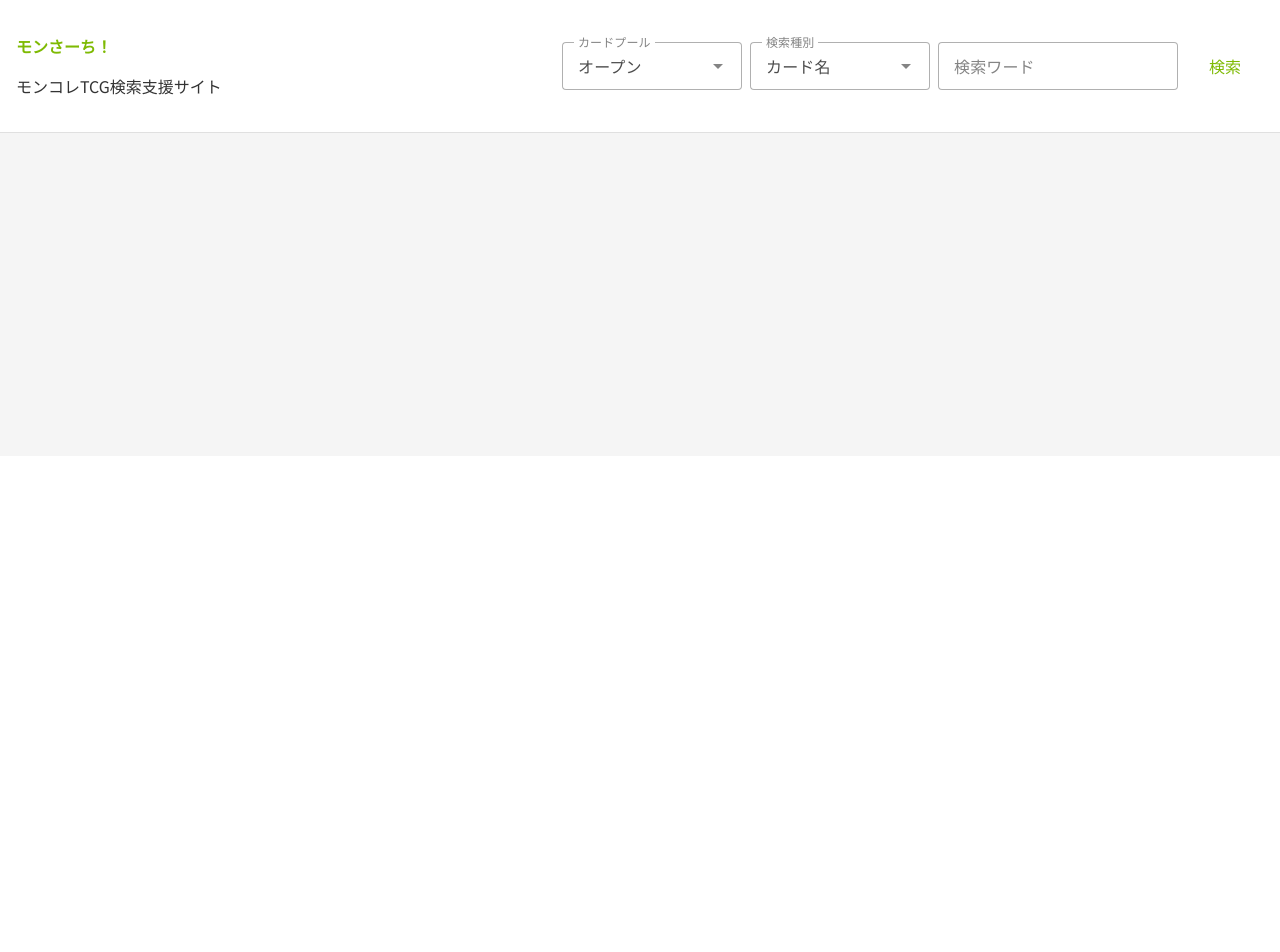
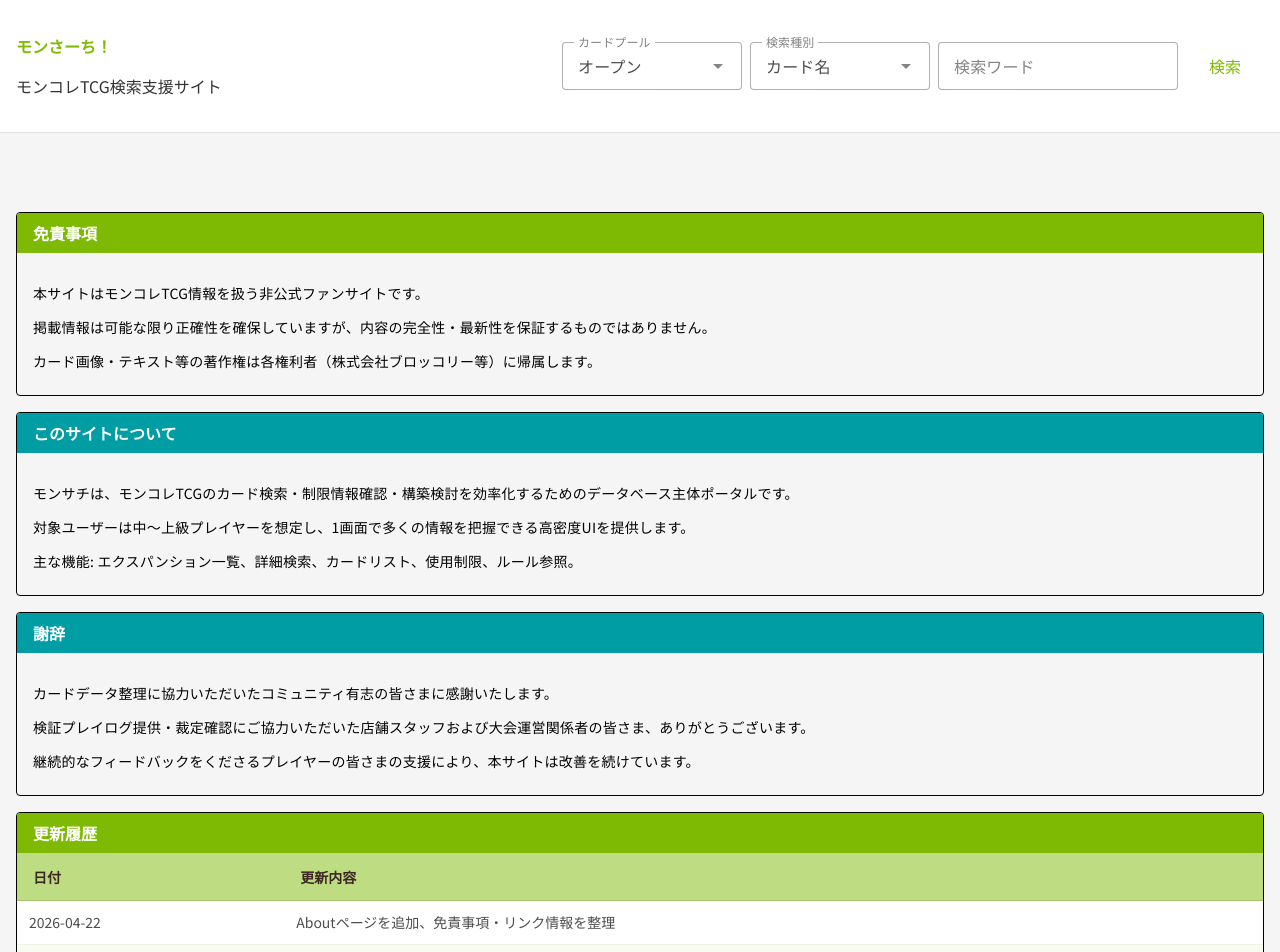
Before and after one commit to Oosunakun/monsearch, a Nuxt app: page /about in a window 1280 px wide. Shown: the top 952 px of the page. Before the commit the page ends 800 px from the top, so only its background shows below. Built offline with nearby package versions, Linux system fonts and the light colour scheme.

Commit message:
add: vueファイルへの変換（about.html）

```diff
--- /dev/null
+++ b/app/pages/about/index.vue
@@ -0,0 +1,212 @@
+<script setup lang="ts">
+type TextItem = {
+  id: string
+  text: string
+}
+
+type LinkItem = {
+  id: string
+  title: string
+  description: string
+  href: string
+}
+
+type HistoryRow = {
+  id: string
+  date: string
+  update: string
+  zebra: boolean
+}
+
+type HistorySource = Omit<HistoryRow, 'zebra'>
+
+const disclaimerItems: TextItem[] = [
+  { id: 'd1', text: '本サイトはモンコレTCG情報を扱う非公式ファンサイトです。' },
+  { id: 'd2', text: '掲載情報は可能な限り正確性を確保していますが、内容の完全性・最新性を保証するものではありません。' },
+  { id: 'd3', text: 'カード画像・テキスト等の著作権は各権利者（株式会社ブロッコリー等）に帰属します。' }
+]
+
+const aboutItems: TextItem[] = [
+  { id: 'a1', text: 'モンサチは、モンコレTCGのカード検索・制限情報確認・構築検討を効率化するためのデータベース主体ポータルです。' },
+  { id: 'a2', text: '対象ユーザーは中〜上級プレイヤーを想定し、1画面で多くの情報を把握できる高密度UIを提供します。' },
+  { id: 'a3', text: '主な機能: エクスパンション一覧、詳細検索、カードリスト、使用制限、ルール参照。' }
+]
+
+const thanksItems: TextItem[] = [
+  { id: 't1', text: 'カードデータ整理に協力いただいたコミュニティ有志の皆さまに感謝いたします。' },
+  { id: 't2', text: '検証プレイログ提供・裁定確認にご協力いただいた店舗スタッフおよび大会運営関係者の皆さま、ありがとうございます。' },
+  { id: 't3', text: '継続的なフィードバックをくださるプレイヤーの皆さまの支援により、本サイトは改善を続けています。' }
+]
+
+const historyHeaders = [
+  { title: '日付', key: 'date', sortable: false },
+  { title: '更新内容', key: 'update', sortable: false }
+]
+
+const historySourceRows: HistorySource[] = [
+  { id: 'h1', date: '2026-04-22', update: 'Aboutページを追加、免責事項・リンク情報を整理' },
+  { id: 'h2', date: '2026-04-21', update: 'ルールページを公開、テキスト置き換え例を掲載' },
+  { id: 'h3', date: '2026-04-20', update: '使用制限ページを追加、禁止/制限カード一覧を更新' },
+  { id: 'h4', date: '2026-04-18', update: '詳細検索フォームの属性フィルタを改善' },
+  { id: 'h5', date: '2026-04-15', update: 'カードリストの表示速度を改善' },
+  { id: 'h6', date: '2026-04-10', update: 'エクスパンション一覧のブロック表示を追加' },
+  { id: 'h7', date: '2026-04-01', update: 'サイト公開' }
+]
+
+const linkItems: LinkItem[] = [
+  {
+    id: 'l1',
+    title: 'モンスター・コレクションTCG公式サイト',
+    description: '最新ルール・大会情報・製品情報の一次情報を確認できます。',
+    href: '#'
+  },
+  {
+    id: 'l2',
+    title: '公式FAQ・裁定集',
+    description: '裁定の細かな差異やテキスト置き換え確認に利用します。',
+    href: '#'
+  },
+  {
+    id: 'l3',
+    title: 'プレイヤーコミュニティWiki',
+    description: 'カード運用例や対戦レポートなど、実践的な情報がまとまっています。',
+    href: '#'
+  },
+  {
+    id: 'l4',
+    title: '公認大会情報ページ',
+    description: '直近の店舗大会・大型大会スケジュール確認にご利用ください。',
+    href: '#'
+  }
+]
+
+const historyRows = computed<HistoryRow[]>(() =>
+  historySourceRows.map((row, index) => ({
+    ...row,
+    zebra: index % 2 === 1
+  }))
+)
+</script>
+
+<template>
+  <section class="d-flex flex-column ga-4">
+    <v-card variant="outlined">
+      <v-sheet color="primary" class="px-4 py-2 text-subtitle-2 font-weight-bold text-white">
+        免責事項
+      </v-sheet>
+      <v-card-text>
+        <p v-for="item in disclaimerItems" :key="item.id" class="text-body-2 mb-2">
+          {{ item.text }}
+        </p>
+      </v-card-text>
+    </v-card>
+
+    <v-card variant="outlined">
+      <v-sheet color="accent" class="px-4 py-2 text-subtitle-2 font-weight-bold text-white">
+        このサイトについて
+      </v-sheet>
+      <v-card-text>
+        <p v-for="item in aboutItems" :key="item.id" class="text-body-2 mb-2">
+          {{ item.text }}
+        </p>
+      </v-card-text>
+    </v-card>
+
+    <v-card variant="outlined">
+      <v-sheet color="accent" class="px-4 py-2 text-subtitle-2 font-weight-bold text-white">
+        謝辞
+      </v-sheet>
+      <v-card-text>
+        <p v-for="item in thanksItems" :key="item.id" class="text-body-2 mb-2">
+          {{ item.text }}
+        </p>
+      </v-card-text>
+    </v-card>
+
+    <v-card variant="outlined">
+      <v-sheet color="primary" class="px-4 py-2 text-subtitle-2 font-weight-bold text-white">
+        更新履歴
+      </v-sheet>
+      <v-data-table
+        :headers="historyHeaders"
+        :items="historyRows"
+        item-value="id"
+        fixed-header
+        height="360"
+        density="comfortable"
+        hide-default-footer
+        items-per-page="-1"
+        class="about-table"
+      >
+        <template #item="{ item }">
+          <tr class="about-table__row" :class="{ 'about-table__row--zebra': item.zebra }">
+            <td class="px-3 py-2">{{ item.date }}</td>
+            <td class="px-3 py-2">{{ item.update }}</td>
+          </tr>
+        </template>
+      </v-data-table>
+    </v-card>
+
+    <v-card variant="outlined">
+      <v-sheet color="accent" class="px-4 py-2 text-subtitle-2 font-weight-bold text-white">
+        リンク
+      </v-sheet>
+      <v-card-text class="d-flex flex-column ga-2">
+        <v-card
+          v-for="item in linkItems"
+          :key="item.id"
+          :href="item.href"
+          variant="outlined"
+          class="pa-3"
+        >
+          <p class="text-subtitle-2 font-weight-bold text-accent mb-1">
+            {{ item.title }}
+          </p>
+          <p class="text-caption">
+            {{ item.description }}
+          </p>
+        </v-card>
+      </v-card-text>
+    </v-card>
+
+    <v-card variant="outlined">
+      <v-sheet color="accent" class="px-4 py-2 text-subtitle-2 font-weight-bold text-white">
+        お問い合わせ
+      </v-sheet>
+      <v-card-text>
+        <p class="text-body-2 mb-2">
+          誤記の報告・機能要望・掲載内容のご相談は、以下の連絡先からお願いします。
+        </p>
+        <p class="text-body-2 mb-2">
+          <a href="#" class="text-accent font-weight-bold">X（旧Twitter）DM: @monsearch_support</a>
+        </p>
+        <p class="text-body-2">
+          <a href="https://example.com/monsearch-contact" class="text-accent">連絡フォーム: https://example.com/monsearch-contact</a>
+        </p>
+      </v-card-text>
+    </v-card>
+  </section>
+</template>
+
+<style scoped>
+.about-table :deep(thead th) {
+  position: sticky;
+  top: 0;
+  z-index: 2;
+  background: rgb(var(--v-theme-secondary));
+  color: #3e2723;
+  font-weight: 700;
+}
+
+.about-table :deep(tbody tr td) {
+  border-bottom: 1px solid #eef3e4;
+}
+
+.about-table__row--zebra td {
+  background: #f8fbf1;
+}
+
+.about-table__row:hover td {
+  background: #eef7e3;
+}
+</style>
```
